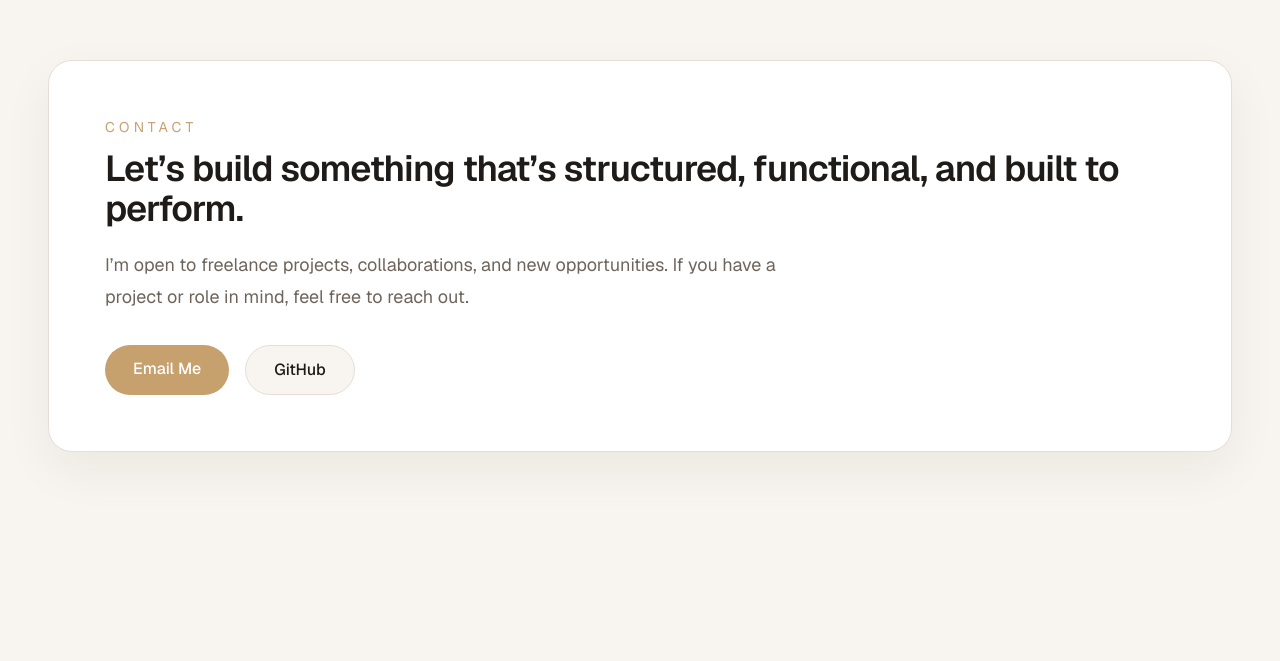
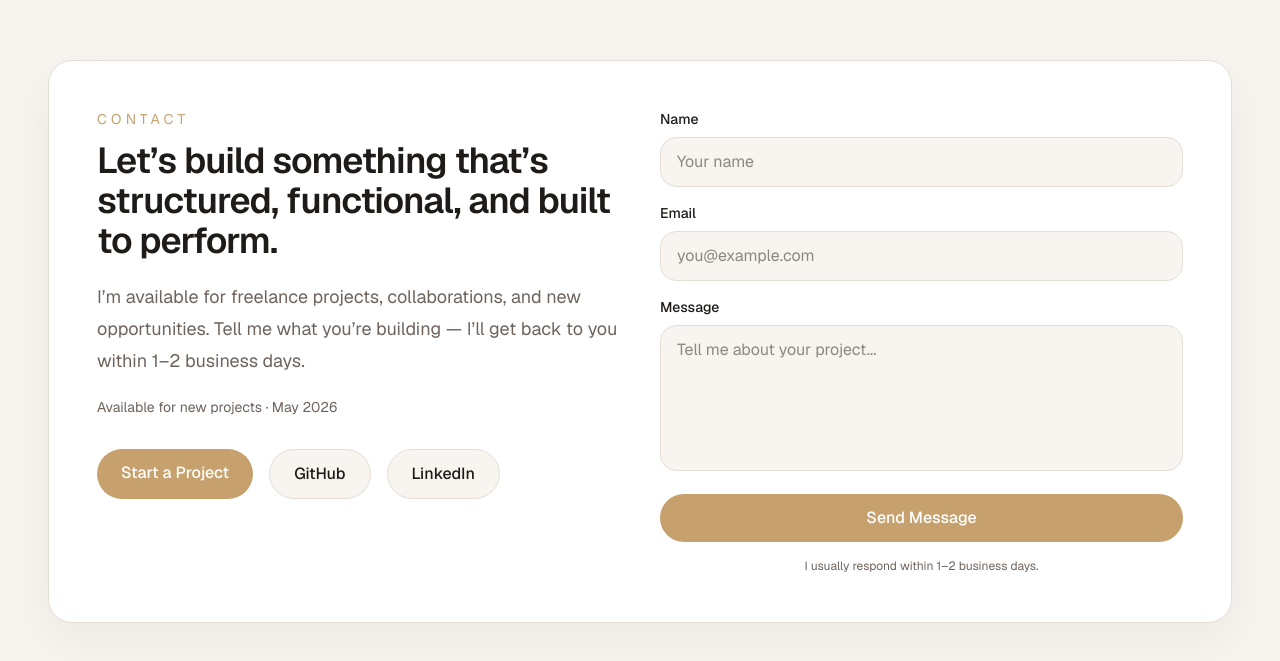
Before and after one commit to laurenabigailparker/lauren-parker-portfolio, a Next.js app: page / in a window 1280 px wide. Shown: the part 4810-5471 px from the top of the page. Before the commit the page ends 5358 px from the top, so only its background shows below. Built offline with nearby package versions, Linux system fonts and the light colour scheme.

Commit message:
Add thank you page and contact form redirect

```diff
--- a/app/page.tsx
+++ b/app/page.tsx
@@ -482,7 +482,10 @@ export default function Home() {
       </section>
 
    <section id="contact" className="mx-auto max-w-7xl px-6 py-24 md:px-12">
-        <div className="rounded-3xl border border-[var(--border)] bg-white p-10 shadow-[0_18px_50px_rgba(30,27,24,0.06)] md:p-14">
+  <div className="grid gap-10 rounded-3xl border border-[var(--border)] bg-white p-8 shadow-[0_18px_50px_rgba(30,27,24,0.06)] md:grid-cols-2 md:p-12">
+
+    {/* left side */}
+    <div>
       <p className="text-sm uppercase tracking-[0.3em] text-[var(--accent)]">
         Contact
       </p>
@@ -491,32 +494,102 @@ export default function Home() {
         Let’s build something that’s structured, functional, and built to perform.
       </h2>
 
-          <p className="mt-5 max-w-2xl text-lg leading-8 text-[var(--subtext)]">
-            I’m open to freelance projects, collaborations, and new
-            opportunities. If you have a project or role in mind, feel free to
-            reach out.
+      <p className="mt-5 text-lg leading-8 text-[var(--subtext)]">
+        I’m available for freelance projects, collaborations, and new opportunities.
+        Tell me what you’re building — I’ll get back to you within 1–2 business days.
+      </p>
+
+      <p className="mt-5 text-sm text-[var(--subtext)]">
+        Available for new projects · May 2026
       </p>
 
       <div className="mt-8 flex flex-wrap gap-4">
         <a
-              href="mailto:laurenabigailparker@gmail.com"
-              className="rounded-full bg-[var(--accent)] px-7 py-3 font-medium text-white hover:bg-[var(--accent-dark)]"
+          href="#contact"
+          className="rounded-full bg-[var(--accent)] px-6 py-3 font-medium text-white hover:bg-[var(--accent-dark)]"
         >
-              Email Me
+          Start a Project
         </a>
 
         <a
           href="https://github.com/laurenabigailparker"
           target="_blank"
           rel="noreferrer"
-              className="rounded-full border border-[var(--border)] bg-[var(--bg)] px-7 py-3 font-medium text-[var(--text)] hover:border-[var(--accent)] hover:text-[var(--accent)]"
+          className="rounded-full border border-[var(--border)] bg-[var(--bg)] px-6 py-3 font-medium text-[var(--text)] hover:border-[var(--accent)] hover:text-[var(--accent)]"
         >
           GitHub
         </a>
+
+        <a
+          href="https://www.linkedin.com/in/lauren-parker-9a7a10381"
+          target="_blank"
+          rel="noreferrer"
+          className="rounded-full border border-[var(--border)] bg-[var(--bg)] px-6 py-3 font-medium text-[var(--text)] hover:border-[var(--accent)] hover:text-[var(--accent)]"
+        >
+          LinkedIn
+        </a>
       </div>
     </div>
+
+    {/* form */}
+    <form
+      action="https://formspree.io/f/mwvabobn"
+      method="POST"
+      className="space-y-4"
+    >
+      <input type="hidden" name="_subject" value="New Portfolio Inquiry" />
+     <input
+  type="hidden"
+  name="_next"
+  value="https://lauren-parker-portfolio.vercel.app/thank-you"
+/>
+
+      <div>
+        <label className="mb-2 block text-sm font-medium">Name</label>
+        <input
+          type="text"
+          name="name"
+          required
+          placeholder="Your name"
+          className="w-full rounded-2xl border border-[var(--border)] bg-[var(--bg)] px-4 py-3 outline-none focus:border-[var(--accent)]"
+        />
+      </div>
+
+      <div>
+        <label className="mb-2 block text-sm font-medium">Email</label>
+        <input
+          type="email"
+          name="email"
+          required
+          placeholder="you@example.com"
+          className="w-full rounded-2xl border border-[var(--border)] bg-[var(--bg)] px-4 py-3 outline-none focus:border-[var(--accent)]"
+        />
+      </div>
+
+      <div>
+        <label className="mb-2 block text-sm font-medium">Message</label>
+        <textarea
+          name="message"
+          required
+          rows={5}
+          placeholder="Tell me about your project..."
+          className="w-full resize-none rounded-2xl border border-[var(--border)] bg-[var(--bg)] px-4 py-3 outline-none focus:border-[var(--accent)]"
+        />
+      </div>
+
+      <button
+        type="submit"
+        className="w-full rounded-full bg-[var(--accent)] px-7 py-3 font-medium text-white hover:bg-[var(--accent-dark)]"
+      >
+        Send Message
+      </button>
+
+      <p className="text-center text-xs text-[var(--subtext)]">
+        I usually respond within 1–2 business days.
+      </p>
+    </form>
+  </div>
 </section>
-
 <CertModal
   isOpen={!!openCert}
   onClose={() => setOpenCert(null)}
--- /dev/null
+++ b/app/thank-you/page.tsx
@@ -0,0 +1,28 @@
+import Link from "next/link";
+
+export default function ThankYou() {
+  return (
+    <main className="flex min-h-screen items-center justify-center bg-[var(--bg)] px-6">
+      <div className="max-w-xl text-center">
+        <p className="text-sm uppercase tracking-[0.3em] text-[var(--accent)]">
+          Message Sent
+        </p>
+
+        <h1 className="mt-4 text-4xl font-semibold tracking-tight">
+          Thank you — I’ll be in touch soon.
+        </h1>
+
+        <p className="mt-5 text-lg text-[var(--subtext)]">
+          I received your message and will get back to you within 1–2 business days.
+        </p>
+
+        <Link
+          href="/"
+          className="mt-8 inline-block rounded-full bg-[var(--accent)] px-7 py-3 font-medium text-white hover:bg-[var(--accent-dark)]"
+        >
+          Back to Home
+        </Link>
+      </div>
+    </main>
+  );
+}
```
Lines whose indentation alone changed are shown as unchanged.
